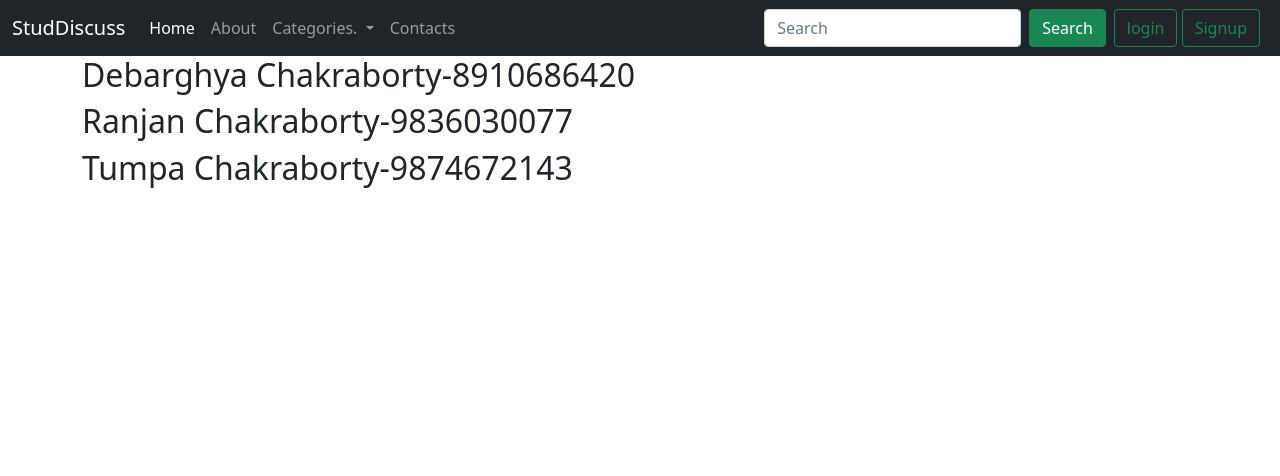
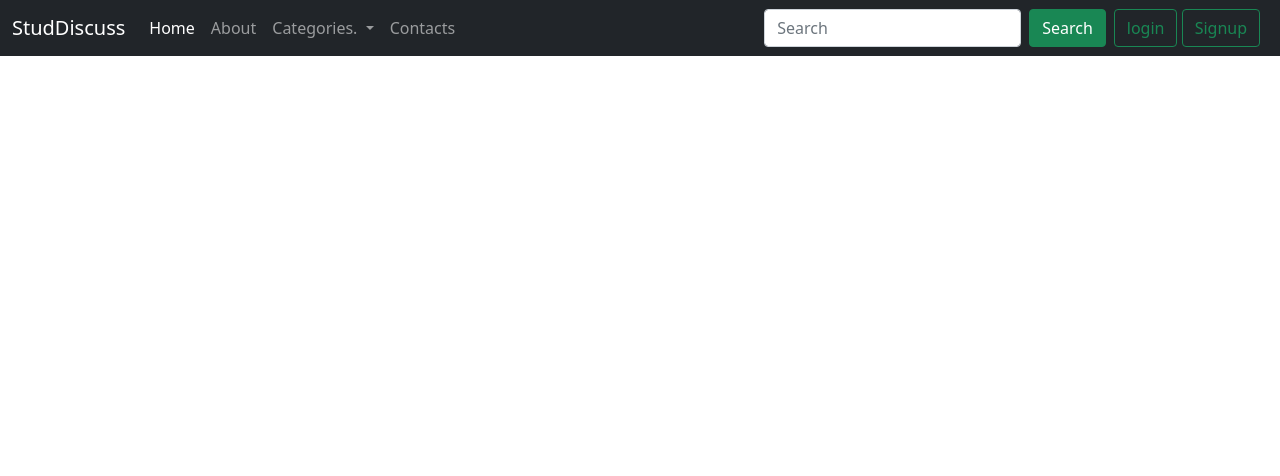
Before and after one commit to Debarghya21/StudDiscuss, a PHP site: page /contact.php in a window 1280 px wide. Shown: the top 476 px of the page. Run offline with PHP 8.4, Linux system fonts and the light colour scheme; data that the repository does not hold is empty.

Commit message:
Update contact.php

```diff
--- a/contact.php
+++ b/contact.php
@@ -21,9 +21,9 @@
   <?php include 'partials/_dbconnect.php';?>
     <?php include 'partials/_header.php'?>
     <div class="container">
-        <h2>Debarghya Chakraborty-8910686420</h2>
-        <h2>Ranjan Chakraborty-9836030077</h2>
-        <h2>Tumpa Chakraborty-9874672143</h2>
+        <h2></h2>
+        <h2></h2>
+        <h2></h2>
     </div>
     <?php include 'partials/_footer.php'?>
 
```
